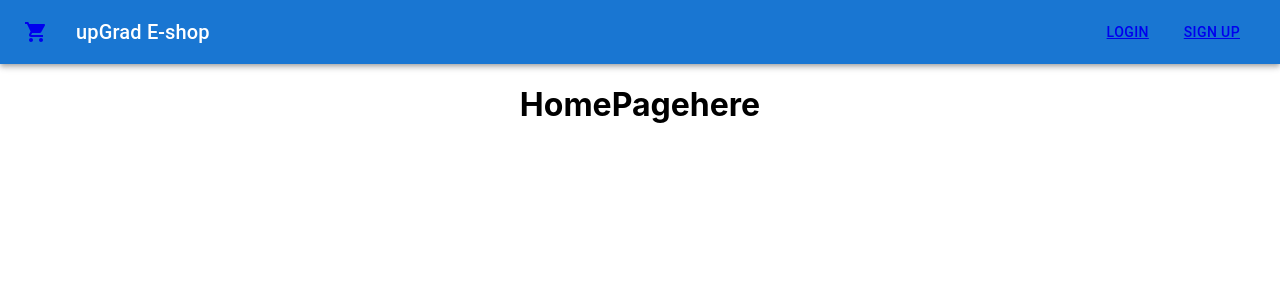
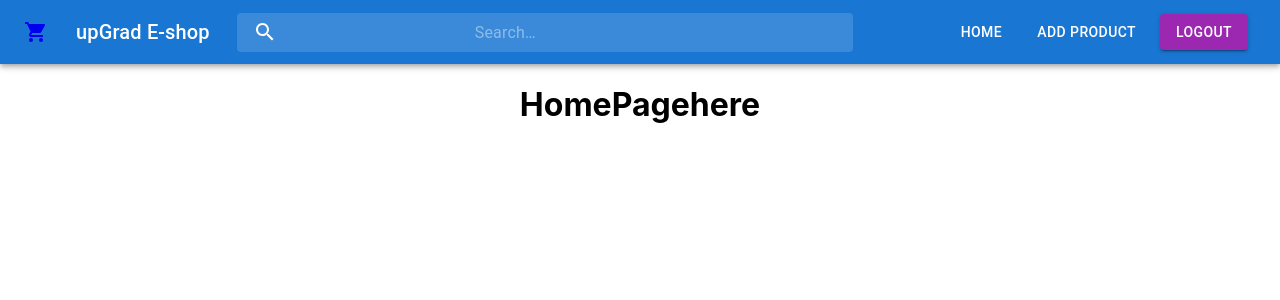
Before and after one commit to BaoLeCoding/upGrad-Eshop, a React (Create React App) app: page / in a window 1280 px wide. Shown: the top 300 px of the page. Built offline with nearby package versions, Linux system fonts and the light colour scheme.

Commit message:
minor update App.js and Navbar.js:

```diff
--- a/src/App.js
+++ b/src/App.js
@@ -17,6 +17,7 @@ function App() {
         <Route path="/login" element={<LogInPage />} />
         <Route path="/signup" element={<SignUpPage />} />
       </Routes>
+      {/* TODO: What if logged in but type Sign up/login without log out? */}
     </div>
   );
 }
--- a/src/components/navbar/NavBar.js
+++ b/src/components/navbar/NavBar.js
@@ -63,8 +63,8 @@ const StyledInputBase = styled(InputBase)(({ theme }) => ({
 }));
 
 export default function MenuAppBar() {
-   const [isLogin, setIsLogin] = React.useState(false);
-   const [isAdmin, setIsAdmin] = React.useState(false);
+   const [isLogin, setIsLogin] = React.useState(true);
+   const [isAdmin, setIsAdmin] = React.useState(true);
 
    return (
       <Box sx={{ flexGrow: 1 }}>
```
